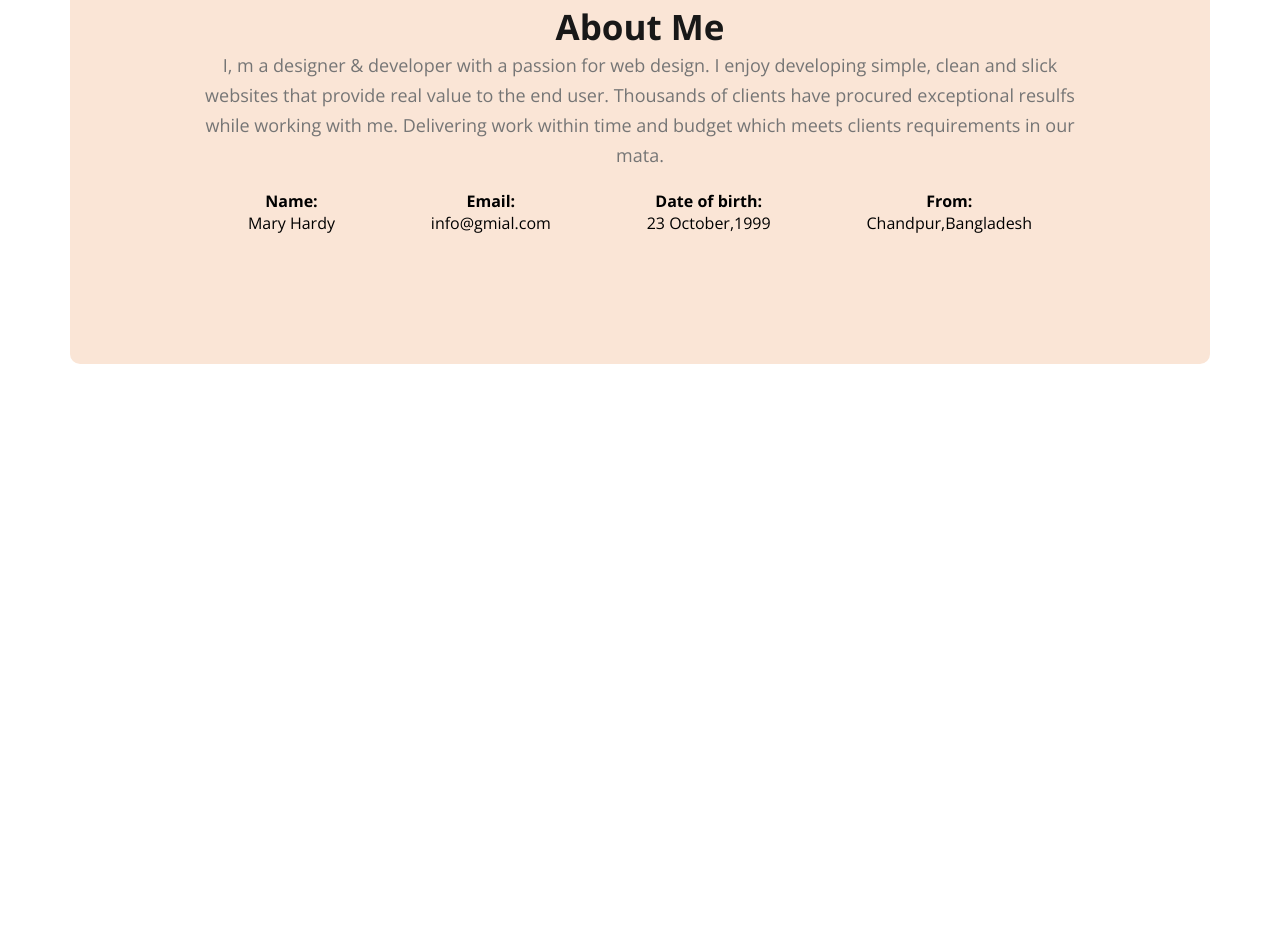
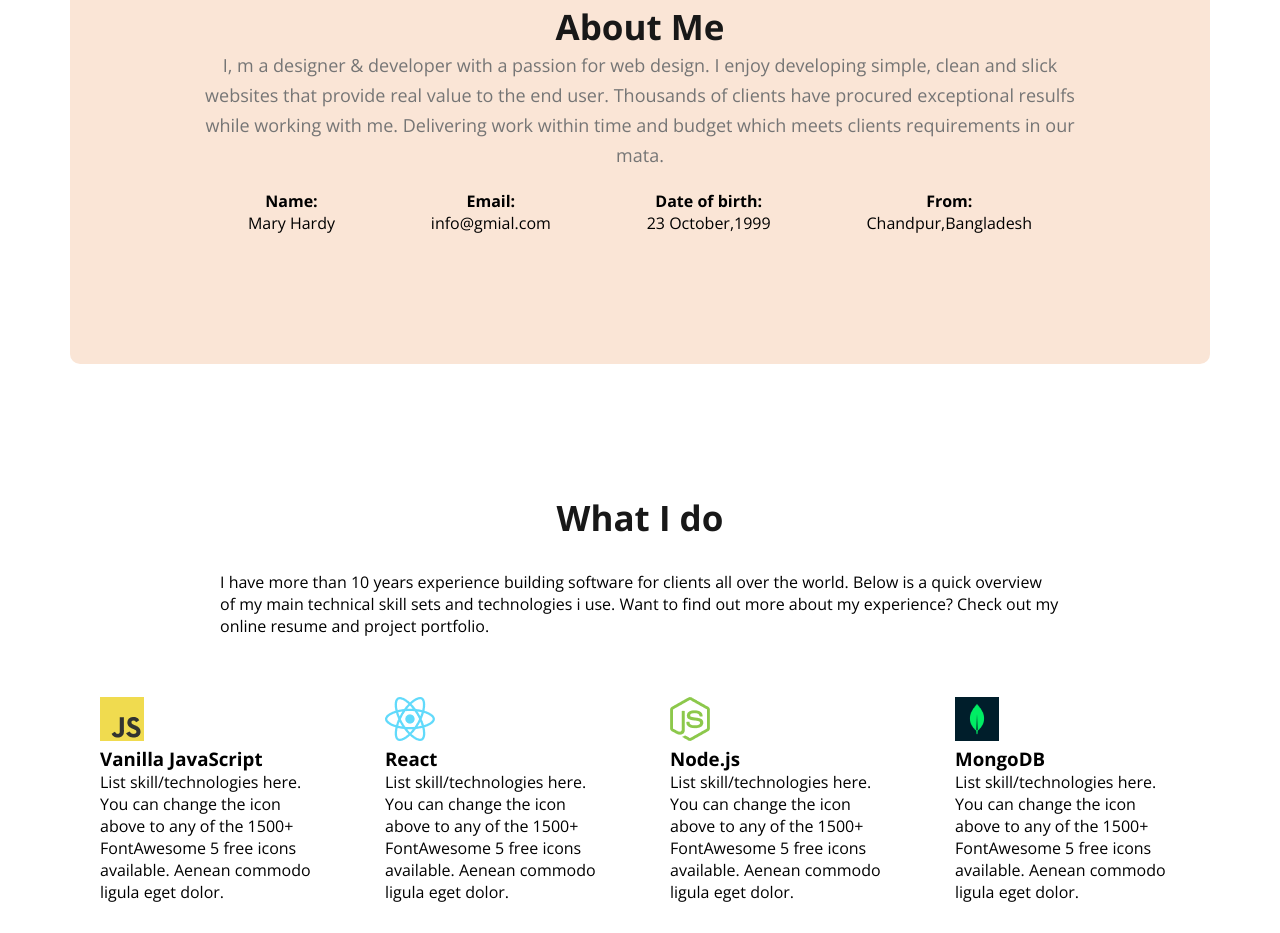
Before and after one commit to Saifulkhandaker/web-developer-portfolio, a plain HTML site: page index.html in a window 1280 px wide. Shown: the part 927-1860 px from the top of the page. Before the commit the page ends 1421 px from the top, so only its background shows below. Drawn offline with nearby package versions, Linux system fonts and the light colour scheme.

Commit message:
what i do section added

```diff
--- a/index.html
+++ b/index.html
@@ -32,6 +32,7 @@
 
     </header>
     <main>
+        <!-- about section -->
         <section class="about">
             <h3 class="section-title">About Me</h3>
             <p class="section-description">I, m a designer & developer with a passion for web design. I enjoy developing simple, clean and slick websites that provide real value to the end user. Thousands of clients have procured exceptional resulfs while working with me. Delivering work within time and budget which meets clients requirements in our mata.</p>
@@ -53,6 +54,34 @@
                     <h4 class="info-title">From:</h4>
                     <p class="info-description">Chandpur,Bangladesh</p>
                 </div>
+            </div>
+        </section>
+        <!-- what i do section -->
+        <section>
+            <h3 class="section-title">What I do</h3>
+            <p id="what-i-do-description" class="section-desctiption">I have more than 10 years experience building software for clients all over the world. Below is a quick overview of my main technical skill sets and technologies i use. Want to find out more about my experience? Check out my online resume and project portfolio.</p>
+            <div class="skills-container">
+                <!-- .skill*4>img+h3.skill-title+p.skil-description -->
+                <div class="skill">
+                    <img src="images/icons/js.png" alt=""><br>
+                    <h3 class="skill-title">Vanilla JavaScript</h3>
+                    <p class="skil-description">List skill/technologies here. You can change the icon above to any of the 1500+ FontAwesome 5 free icons available. Aenean commodo ligula eget dolor.</p>
+                </div>
+                <div class="skill">
+                    <img src="images/icons/react.png" alt=""><br>
+                    <h3 class="skill-title">React</h3>
+                    <p class="skil-description">List skill/technologies here. You can change the icon above to any of the 1500+ FontAwesome 5 free icons available. Aenean commodo ligula eget dolor.</p>
+                </div>
+                <div class="skill">
+                    <img src="images/icons/nodejs.png" alt=""><br>
+                    <h3 class="skill-title">Node.js</h3>
+                    <p class="skil-description">List skill/technologies here. You can change the icon above to any of the 1500+ FontAwesome 5 free icons available. Aenean commodo ligula eget dolor.</p>
+                </div>
+                <div class="skill">
+                    <img src="images/icons/mongo.png" alt=""><br>
+                    <h3 class="skill-title">MongoDB</h3>
+                    <p class="skil-description">List skill/technologies here. You can change the icon above to any of the 1500+ FontAwesome 5 free icons available. Aenean commodo ligula eget dolor.</p>
+                </div>
 
             </div>
         </section>
--- a/styles/portfolio.css
+++ b/styles/portfolio.css
@@ -116,3 +116,14 @@ main{
     margin-top: 10px;
     padding-top: 10px;
 }
+/* Skills styles */
+#what-i-do-description{
+    padding: 30px 150px;
+}
+.skills-container{
+    display: flex;
+}
+.skill{
+    padding: 30px;
+    gap: 24px;
+}
```
